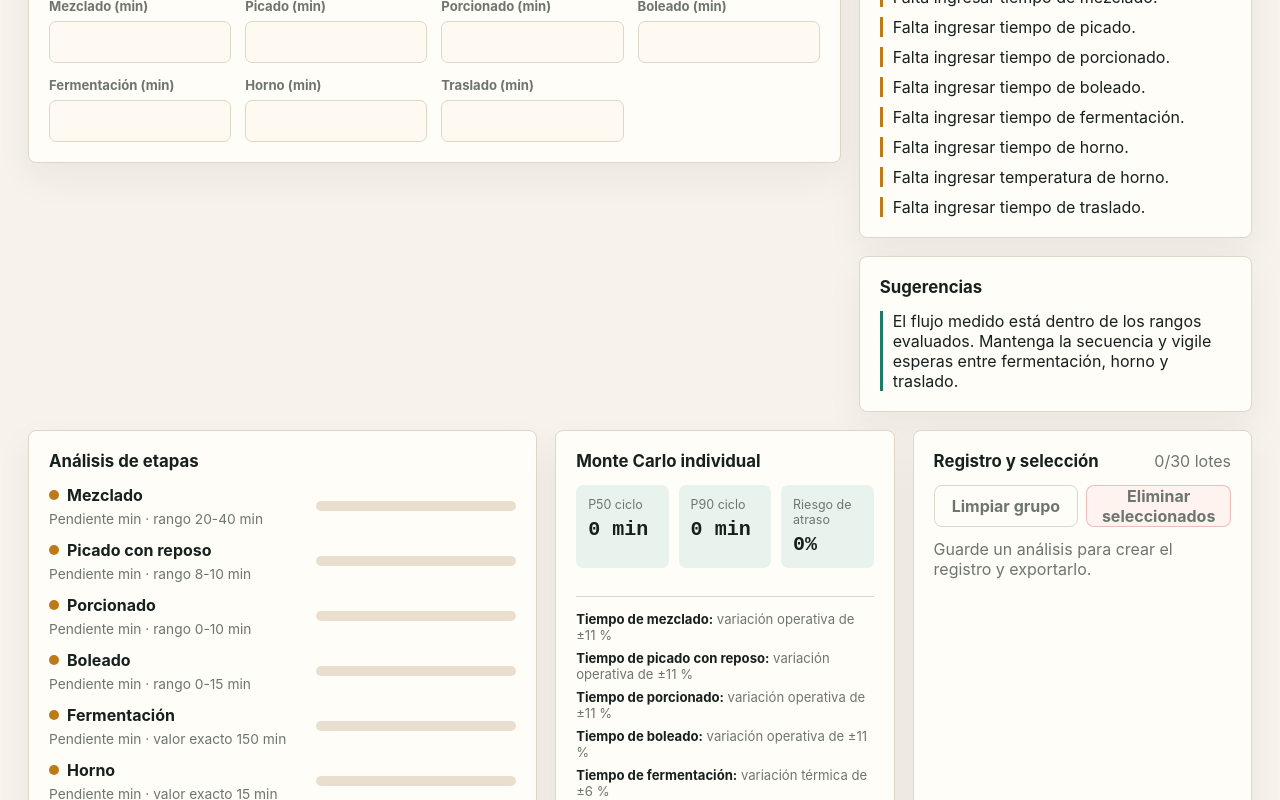
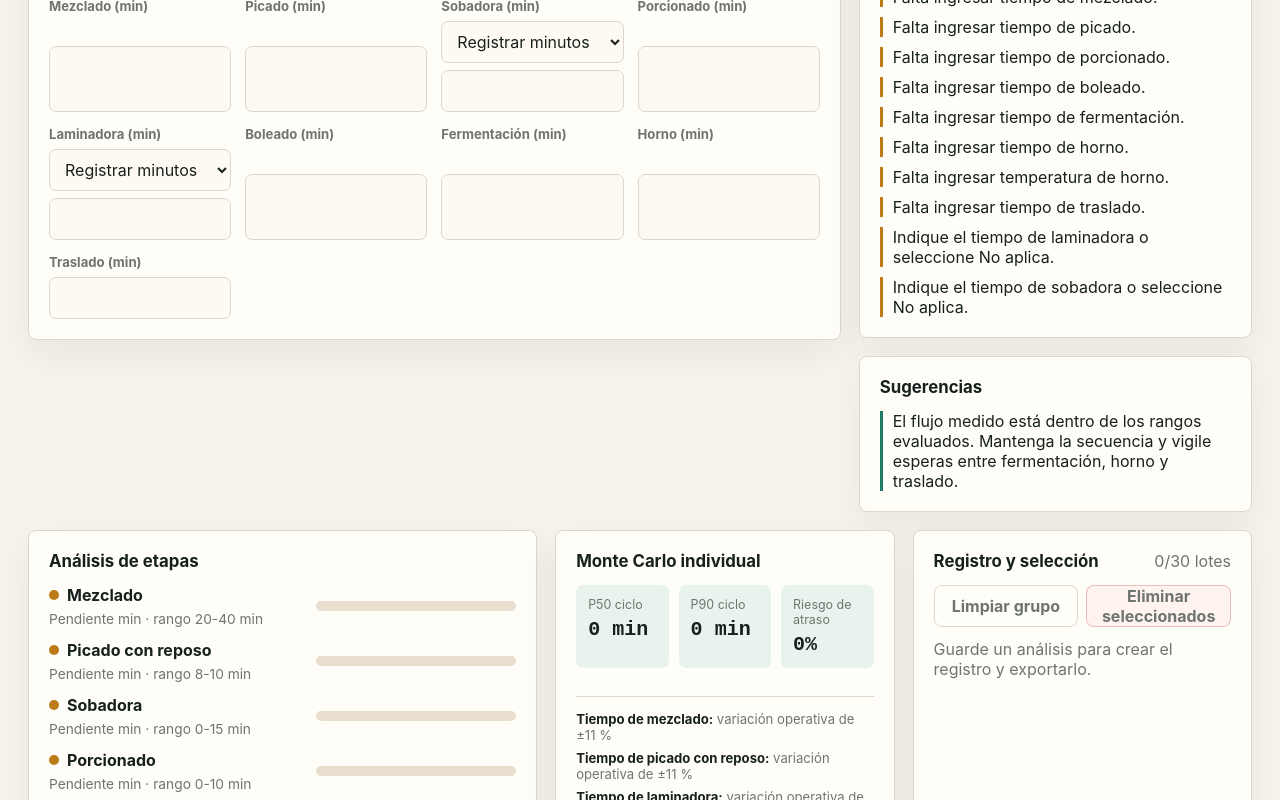
Before and after one commit to luismarcanoc/proyecto_daniela, a Next.js app: page / in a window 1280 px wide. Shown: the part 720-1520 px from the top of the page. Built offline with nearby package versions, Linux system fonts and the light colour scheme.

Commit message:
caratula

```diff
--- a/src/app/globals.css
+++ b/src/app/globals.css
@@ -175,6 +175,22 @@ h2 {
   color: var(--muted);
   font-size: 0.82rem;
   font-weight: 650;
+}
+
+.optional-time {
+  display: grid;
+  gap: 7px;
+}
+
+.na-value {
+  align-items: center;
+  background: var(--soft);
+  border: 1px solid var(--line);
+  border-radius: 7px;
+  color: var(--muted);
+  display: flex;
+  min-height: 42px;
+  padding: 0 11px;
 }
 
 input,
--- a/src/components/process-analyzer.tsx
+++ b/src/components/process-analyzer.tsx
@@ -13,6 +13,7 @@ import {
   type AnalysisResult,
   type EquipmentKey,
   type NumberField,
+  type OptionalProcessTime,
   type ProcessInput,
   type ProductKey,
   type RecipeKey,
@@ -169,7 +170,9 @@ function exportExcel(history: SavedAnalysis[]) {
     "Temperatura masa",
     "Tiempo mezclado",
     "Tiempo picado",
+    "Tiempo sobadora",
     "Tiempo porcionado",
+    "Tiempo laminadora",
     "Tiempo boleado",
     "Tiempo fermentación",
     "Tiempo horno",
@@ -203,7 +206,9 @@ function exportExcel(history: SavedAnalysis[]) {
     item.input.temperaturaMasa,
     item.input.tiempoMezclado,
     item.input.tiempoPicado,
+    item.input.tiempoSobadora === "no_aplica" ? "No aplica" : item.input.tiempoSobadora,
     item.input.tiempoPorcionado,
+    item.input.tiempoLaminadora === "no_aplica" ? "No aplica" : item.input.tiempoLaminadora,
     item.input.tiempoBoleado,
     item.input.tiempoFermentacion,
     item.input.tiempoHorno,
@@ -283,14 +288,46 @@ function NumberInput({
   );
 }
 
+function OptionalTimeInput({
+  value,
+  onChange,
+}: {
+  value: OptionalProcessTime;
+  onChange: (value: OptionalProcessTime) => void;
+}) {
+  const mode = value === "no_aplica" ? "no_aplica" : "tiempo";
+
+  return (
+    <div className="optional-time">
+      <select
+        value={mode}
+        onChange={(event) => onChange(event.target.value === "no_aplica" ? "no_aplica" : null)}
+      >
+        <option value="tiempo">Registrar minutos</option>
+        <option value="no_aplica">No aplica</option>
+      </select>
+      {mode === "tiempo" ? (
+        <NumberInput value={value as NumberField} onChange={onChange} />
+      ) : (
+        <span className="na-value">No aplica</span>
+      )}
+    </div>
+  );
+}
+
 function StatusDot({ status }: { status: "ok" | "warning" | "critical" }) {
   return <span className={`status-dot ${status}`} aria-hidden="true" />;
 }
 
 function stageRangeLabel(item: StageResult) {
+  if (item.value === "no_aplica") return "";
   if (item.min === undefined && item.max === undefined) return "";
   if (item.min !== undefined && item.min === item.max) return ` · valor exacto ${item.min} ${item.unit}`;
   return ` · rango ${item.min ?? "0"}-${item.max ?? "sin límite"} ${item.unit}`;
+}
+
+function stageValueLabel(value: StageResult["value"]) {
+  return value === "no_aplica" ? "No aplica" : value ?? "Pendiente";
 }
 
 function wasteBreakdown(items: SavedAnalysis[]) {
@@ -612,7 +649,21 @@ export function ProcessAnalyzer() {
             <h2>Tiempos del proceso</h2>
           </div>
           <div className="form-grid times">
-            {numberFields.map(([key, label]) => (
+            {numberFields.slice(0, 2).map(([key, label]) => (
+              <Field key={key} label={`${label} (min)`}>
+                <NumberInput value={input[key]} onChange={(value) => update(key, value)} />
+              </Field>
+            ))}
+            <Field label="Sobadora (min)">
+              <OptionalTimeInput value={input.tiempoSobadora} onChange={(value) => update("tiempoSobadora", value)} />
+            </Field>
+            <Field label="Porcionado (min)">
+              <NumberInput value={input.tiempoPorcionado} onChange={(value) => update("tiempoPorcionado", value)} />
+            </Field>
+            <Field label="Laminadora (min)">
+              <OptionalTimeInput value={input.tiempoLaminadora} onChange={(value) => update("tiempoLaminadora", value)} />
+            </Field>
+            {numberFields.slice(3).map(([key, label]) => (
               <Field key={key} label={`${label} (min)`}>
                 <NumberInput value={input[key]} onChange={(value) => update(key, value)} />
               </Field>
@@ -679,7 +730,7 @@ export function ProcessAnalyzer() {
                     <strong>{item.name}</strong>
                   </div>
                   <span>
-                    {item.value ?? "Pendiente"} {item.unit}
+                    {stageValueLabel(item.value)} {item.value === "no_aplica" ? "" : item.unit}
                     {stageRangeLabel(item)}
                   </span>
                 </div>
--- a/src/lib/process-analysis.ts
+++ b/src/lib/process-analysis.ts
@@ -10,6 +10,7 @@ export type ProductKey =
 export type RecipeKey = "premezcla_4" | "premezcla_6" | "premezcla_8";
 export type WaterMode = "agua" | "hielo";
 export type NumberField = number | null;
+export type OptionalProcessTime = NumberField | "no_aplica";
 
 export type EquipmentKey =
   | "amasadora_1"
@@ -37,6 +38,8 @@ export type ProcessInput = {
   agregado: WaterMode;
   temperaturaMasa: NumberField;
   tiempoPicado: NumberField;
+  tiempoLaminadora: OptionalProcessTime;
+  tiempoSobadora: OptionalProcessTime;
   tiempoPorcionado: NumberField;
   tiempoBoleado: NumberField;
   tiempoFermentacion: NumberField;
@@ -50,7 +53,7 @@ export type ProcessInput = {
 export type StageResult = {
   id: string;
   name: string;
-  value: NumberField;
+  value: OptionalProcessTime;
   min?: number;
   max?: number;
   target: number;
@@ -150,6 +153,8 @@ const ovenTimeRanges: Record<ProductKey, { min: number; max: number }> = {
 const monteCarloVariables: MonteCarloVariable[] = [
   { name: "Tiempo de mezclado", variation: "variación operativa de ±11 %" },
   { name: "Tiempo de picado con reposo", variation: "variación operativa de ±11 %" },
+  { name: "Tiempo de laminadora", variation: "variación operativa de ±11 % cuando aplica" },
+  { name: "Tiempo de sobadora", variation: "variación operativa de ±11 % cuando aplica" },
   { name: "Tiempo de porcionado", variation: "variación operativa de ±11 %" },
   { name: "Tiempo de boleado", variation: "variación operativa de ±11 %" },
   { name: "Tiempo de fermentación", variation: "variación térmica de ±6 %" },
@@ -161,7 +166,7 @@ const monteCarloVariables: MonteCarloVariable[] = [
   { name: "Equipos dañados", variation: "incrementan presión de la etapa afectada" },
 ];
 
-function isNumber(value: NumberField | undefined): value is number {
+function isNumber(value: OptionalProcessTime | undefined): value is number {
   return typeof value === "number" && Number.isFinite(value);
 }
 
@@ -203,8 +208,8 @@ function equipmentPressure(input: ProcessInput, id: string) {
   if (id === "mezclado" && input.equiposDanados.includes(`amasadora_${input.amasadora}`)) return 1.5;
   if (id === "mezclado" && input.equiposDanados.some((item) => item.startsWith("amasadora_"))) return 1.2;
   if (id === "porcionado" && input.equiposDanados.includes("porcionadores")) return 1.45;
-  if (id === "porcionado" && input.equiposDanados.includes("sobadoras")) return 1.18;
-  if (id === "boleado" && input.equiposDanados.includes("laminadoras")) return 1.15;
+  if (id === "sobadora" && input.equiposDanados.includes("sobadoras")) return 1.45;
+  if (id === "laminadora" && input.equiposDanados.includes("laminadoras")) return 1.45;
   if (id === "horno" && input.equiposDanados.includes(`horno_${input.horno}`)) return 1.5;
   if (id === "horno" && input.equiposDanados.some((item) => item.startsWith("horno_"))) return 1.2;
   return 1;
@@ -213,13 +218,28 @@ function equipmentPressure(input: ProcessInput, id: string) {
 function stage(
   id: string,
   name: string,
-  value: NumberField,
+  value: OptionalProcessTime,
   range: { min?: number; max?: number },
   unit = "min",
   note = "",
   pressureFactor = 1,
 ): StageResult {
   const target = range.max ?? range.min ?? (isNumber(value) ? value : 0);
+
+  if (value === "no_aplica") {
+    return {
+      id,
+      name,
+      value,
+      min: range.min,
+      max: range.max,
+      target,
+      unit,
+      pressure: 0,
+      status: "ok",
+      note: "No aplica para este lote.",
+    };
+  }
 
   if (!isNumber(value)) {
     return {
@@ -292,8 +312,8 @@ function measuredStages(stages: StageResult[]): Array<StageResult & { value: num
 
 function totalProcessTime(stages: StageResult[]) {
   const processStages = stages.filter((item) => item.id !== "temperatura_horno");
-  if (processStages.some((item) => !isNumber(item.value))) return null;
-  return processStages.reduce((sum, item) => sum + (item.value ?? 0), 0);
+  if (processStages.some((item) => item.value === null)) return null;
+  return processStages.reduce((sum, item) => sum + (isNumber(item.value) ? item.value : 0), 0);
 }
 
 function simulateStages(stages: StageResult[]) {
@@ -362,6 +382,12 @@ function missingAlerts(input: ProcessInput, alerts: string[]) {
   labels.forEach(([key, label]) => {
     if (!isNumber(input[key] as NumberField)) pushUnique(alerts, `Falta ingresar ${label}.`);
   });
+  if (input.tiempoLaminadora === null) {
+    pushUnique(alerts, "Indique el tiempo de laminadora o seleccione No aplica.");
+  }
+  if (input.tiempoSobadora === null) {
+    pushUnique(alerts, "Indique el tiempo de sobadora o seleccione No aplica.");
+  }
 }
 
 function addEquipmentAlerts(input: ProcessInput, alerts: string[], suggestions: string[]) {
@@ -442,6 +468,15 @@ export function analyzeProcess(input: ProcessInput): AnalysisResult {
     ),
     stage("picado", "Picado con reposo", input.tiempoPicado, { min: 8, max: 10 }, "min", "Incluye reposo de masa."),
     stage(
+      "sobadora",
+      "Sobadora",
+      input.tiempoSobadora,
+      { max: 15 },
+      "min",
+      "Referencia operativa de flujo de 15 min; seleccione No aplica si el producto no usa sobado.",
+      equipmentPressure(input, "sobadora"),
+    ),
+    stage(
       "porcionado",
       "Porcionado",
       input.tiempoPorcionado,
@@ -449,6 +484,15 @@ export function analyzeProcess(input: ProcessInput): AnalysisResult {
       "min",
       "Transición hacia formado.",
       equipmentPressure(input, "porcionado"),
+    ),
+    stage(
+      "laminadora",
+      "Laminadora",
+      input.tiempoLaminadora,
+      { max: 15 },
+      "min",
+      "Referencia operativa de flujo de 15 min; seleccione No aplica si el producto no usa laminado.",
+      equipmentPressure(input, "laminadora"),
     ),
     stage(
       "boleado",
@@ -491,7 +535,9 @@ export function analyzeProcess(input: ProcessInput): AnalysisResult {
     if (item.status === "ok" || !isNumber(item.value)) return;
     if (item.id === "mezclado") pushUnique(suggestions, "Revise la carga y el tiempo de mezclado de la amasadora seleccionada antes de iniciar el siguiente lote.");
     if (item.id === "picado") pushUnique(suggestions, "Mantenga picado con reposo entre 8 y 10 min para no empujar variación hacia formado.");
+    if (item.id === "sobadora") pushUnique(suggestions, "Revise la carga o disponibilidad de sobadora; su tiempo está afectando el flujo hacia porcionado.");
     if (item.id === "porcionado") pushUnique(suggestions, "Refuerce porcionado con personal compartido si se acerca o supera 10 min.");
+    if (item.id === "laminadora") pushUnique(suggestions, "Revise la carga o disponibilidad de laminadora; su tiempo está retrasando el formado del producto.");
     if (item.id === "boleado") pushUnique(suggestions, "Reasigne apoyo a boleado hasta recuperar un tiempo menor o igual a 15 min.");
     if (item.id === "fermentacion") pushUnique(suggestions, "Ajuste la secuencia del lote alrededor de fermentación; mover personal no corrige por sí solo ese tiempo.");
     if (item.id === "horno") pushUnique(suggestions, "Proteja la disponibilidad del horno seleccionado y evite que fermentación libere más producto del que puede cocerse.");
@@ -535,15 +581,22 @@ function startMinute(time: string) {
   return Number.isFinite(hours) && Number.isFinite(minutes) ? hours * 60 + minutes : 0;
 }
 
-function stageValue(stages: StageResult[], id: string) {
+function stageValue(stages: StageResult[], id: string, noAplicaAsZero = false) {
   const value = stages.find((item) => item.id === id)?.value;
+  if (noAplicaAsZero && value === "no_aplica") return 0;
   return isNumber(value) ? value : null;
 }
 
 function lotParts(stages: StageResult[]) {
-  const beforeIds = ["mezclado", "picado", "porcionado", "boleado"];
+  const beforeValues = [
+    stageValue(stages, "mezclado"),
+    stageValue(stages, "picado"),
+    stageValue(stages, "sobadora", true),
+    stageValue(stages, "porcionado"),
+    stageValue(stages, "laminadora", true),
+    stageValue(stages, "boleado"),
+  ];
   const afterIds = ["horno", "traslado"];
-  const beforeValues = beforeIds.map((id) => stageValue(stages, id));
   const afterValues = afterIds.map((id) => stageValue(stages, id));
   const fermentation = stageValue(stages, "fermentacion");
   if (beforeValues.includes(null) || afterValues.includes(null) || fermentation === null) return null;
@@ -720,6 +773,8 @@ export function defaultInput(): ProcessInput {
     agregado: "agua",
     temperaturaMasa: null,
     tiempoPicado: null,
+    tiempoLaminadora: null,
+    tiempoSobadora: null,
     tiempoPorcionado: null,
     tiempoBoleado: null,
     tiempoFermentacion: null,
```
Also changed, not shown: 1 other file (tests, documents, lock files or other folders).
